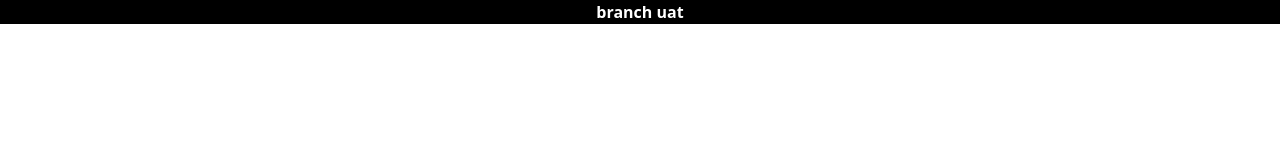
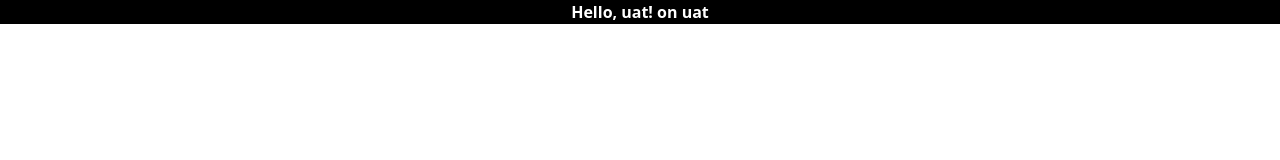
Before and after one commit to pettnw/testgitforteam, a Next.js app in the folder frontend/: page / in a window 1280 px wide. Shown: the top 160 px of the page. Built offline with nearby package versions, Linux system fonts and the light colour scheme.

Commit message:
uat on uat

```diff
--- a/frontend/app/page.tsx
+++ b/frontend/app/page.tsx
@@ -3,7 +3,7 @@ export default function Home() {
   return (
     <>
       <div className="bg-black text-center text-white font-bold">
-        <div>branch uat</div>
+        <div>Hello, uat! on uat</div>
       </div>
     </>
   );
```
